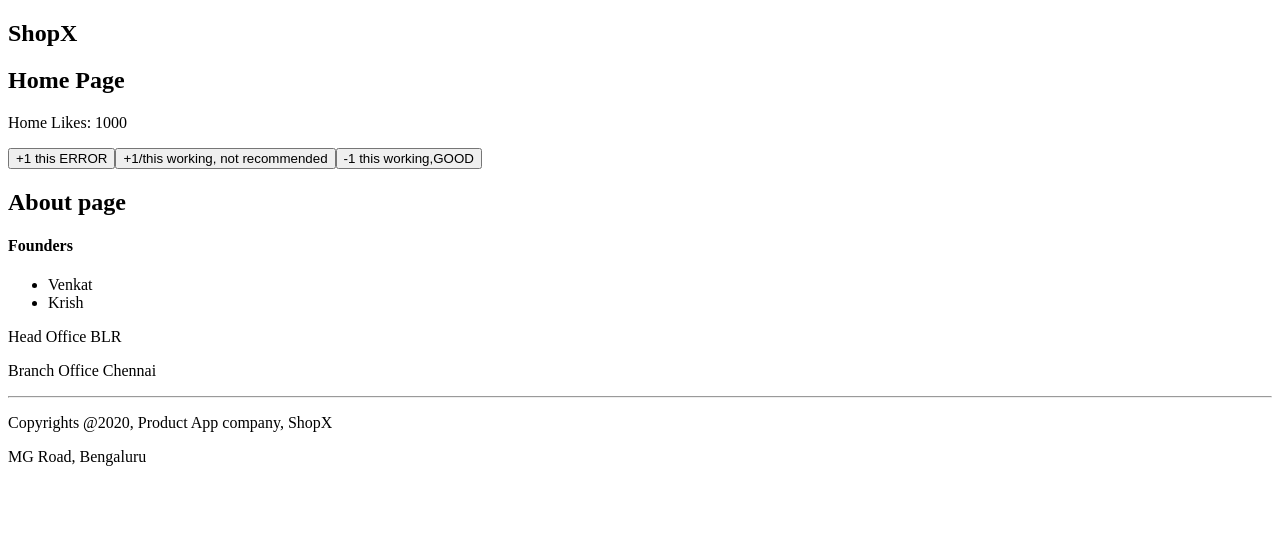
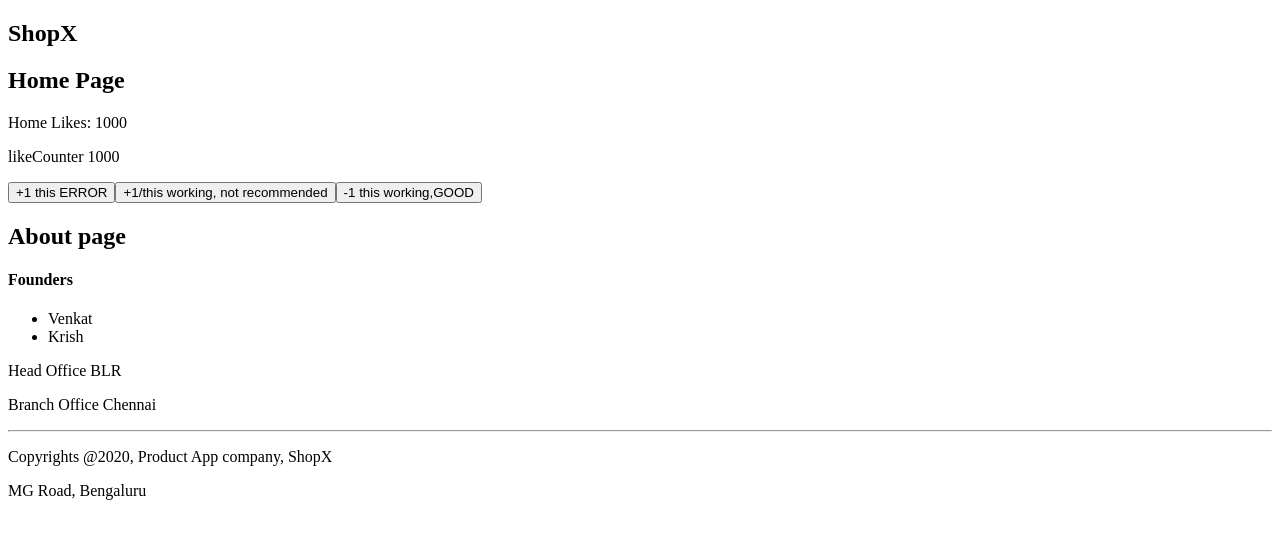
Before and after one commit to nodesense/cgi-react-2020, a React (Create React App) app: page / in a window 1280 px wide. Shown: the top 538 px of the page. Built offline with nearby package versions, Linux system fonts and the light colour scheme.

Commit message:
state, setState basics

```diff
--- a/src/app/components/Like.js
+++ b/src/app/components/Like.js
@@ -1,6 +1,11 @@
 // pages/Like.js
 import React from 'react';
 import PropTypes from 'prop-types';
+
+// Props? Data passed from parent to child, parent own the data, child consume the data,
+            // child should not modify the data
+
+// State, is for a component to have its own data which can be mutable/update/modify...
 
 class Like extends React.Component {
     // stage-3
@@ -24,11 +29,46 @@ class Like extends React.Component {
         super(props); // base class constructor
         console.log("like cons", props)
         console.log("like cons this.props ", this.props)
+
+        // state is keyword, it shoud be object, can have key/value pair
+        // state can be changed using setState, shoud not be changed directly using reference
+        // this.state SHOULD NOT be mutated directly, always use setState
+        // state is applicable only for class component.
+        // constructor is a good place to initialize default values
+        // can be initialized with props passed as argument
+        this.state = {
+            likeCounter : props.likes , // initialize state with props value
+        }
     }
 
     up(e) {
         console.log("up event", e);
         console.log("This ", this)
+
+        //BAD, mutating state directly
+        //this.state.likeCounter++
+        //this.state.likeCounter += 1
+
+        // GOOD Part, setState
+        // setState is async func
+        // new value is not effective immediately
+        // but it will be effective before calling render function
+        // setState trigger render function after the current state updated
+        console.log("LikeCounter before setState ", this.state.likeCounter)
+        // NOT RECOMMENDED if the code has side effects
+        this.setState({
+            likeCounter: this.state.likeCounter + 1
+        })
+        console.log("LikeCounter after setState ", this.state.likeCounter)
+
+        // SIDE EFFECT, try increaing value twice/depencency, this WILL NOT WORK
+        console.log("LikeCounter before setState ", this.state.likeCounter)
+        // NOT RECOMMENDED if the code has side effects
+        this.setState({
+            likeCounter: this.state.likeCounter + 1
+        })
+        console.log("LikeCounter after setState ", this.state.likeCounter)
+
     }
 
     // alternative, best practice to handle two problems
@@ -38,14 +78,46 @@ class Like extends React.Component {
     down = (e) => {
         console.log("down event", e);
         console.log("This", this)
+
+        // functional setState, GOOD and recommended approach
+        // good  for dependent, side effects
+        // setState(function as input) function(nextState, props), return new state
+        // remember, this also async, the state is not effective immediately
+        // nextState {likeCounter: 1000}
+        this.setState ( (nextState, props) => {
+            console.log("setState functional, nextState ", nextState)
+            // return new State {likeCounter: 999}
+            return {
+                likeCounter: nextState.likeCounter - 1
+            }
+        })
+
+        // Side effect, reactive changes, -1 twice, WILL WORK
+        // returned new state from previous functional setstate passed as nextState here
+        // nextState {likeCounter: 999}
+        this.setState ( (nextState, props) => {
+            console.log("setState functional, nextState ", nextState)
+            return {
+                likeCounter: nextState.likeCounter - 1
+            }
+        })
+
     }
 
+    // render is called multiple times
+    // 1. when component created, mouting life cycle
+    // 2. whenever this.forceUpdate, this.setState called on update cycle
+    // 3. whenever parent render called on update cycle
+    // whenever render called, new virtual doms created, diffed, if any diff, patched with real dom
     render() {
         console.log("Like render props ", this.props)
+        console.log("LikeCounter in render   ", this.state.likeCounter)
+
         const {pageName, likes} = this.props;
         return (
             <div>
                 <p>{pageName} Likes: {likes}</p>
+                <p> likeCounter {this.state.likeCounter} </p>
                 {/* we pass a function reference to react,
                     react call the fucntion ref without object context, this is undefined */}
                 <button onClick={this.up}> +1 this ERROR </button>
```
